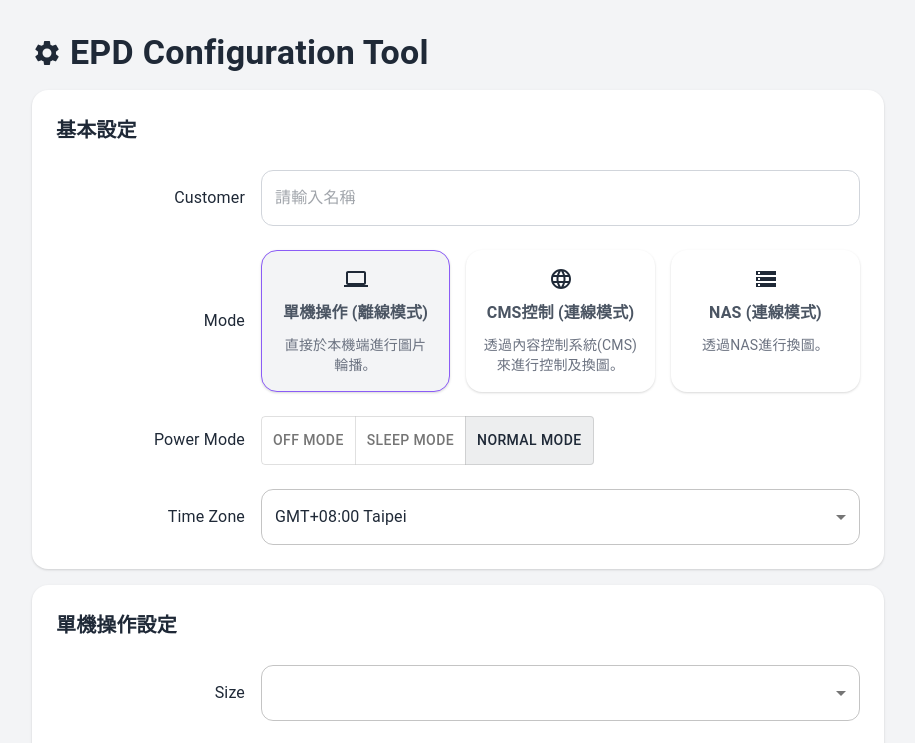
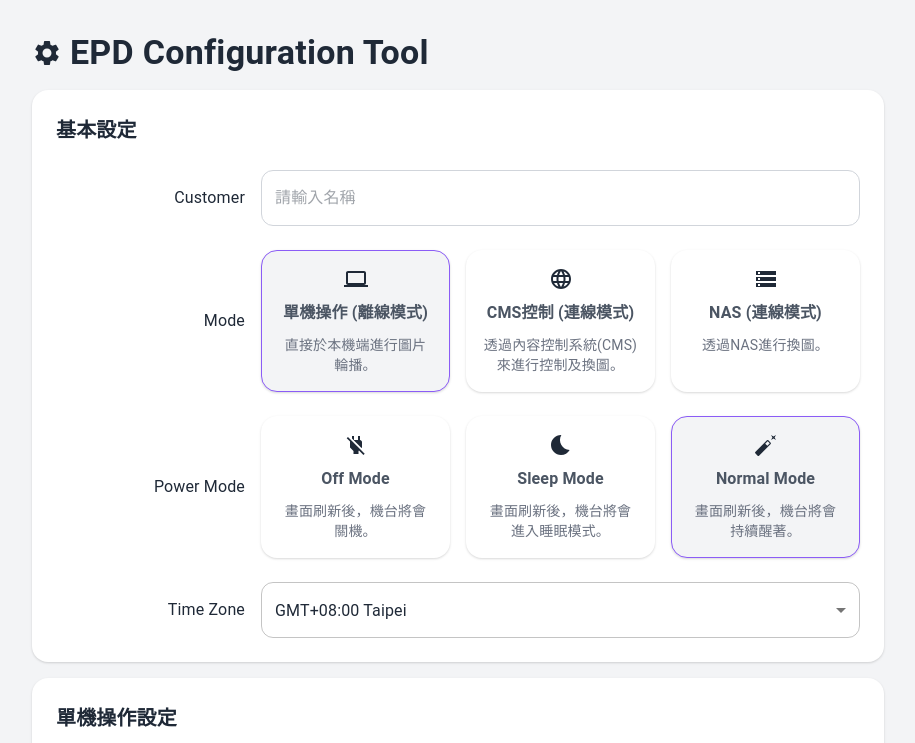
Before and after one commit to tsia-sionghai/epd-config-tool, a React (Vite) app: page / in a window 1280 px wide. Shown: the top 743 px of the page, without its empty margins (182-1097 px from the left). Built offline with nearby package versions, Linux system fonts and the light colour scheme.

Commit message:
Update PowerModeSelector.tsx

```diff
--- a/src/components/PowerModeSelector.tsx
+++ b/src/components/PowerModeSelector.tsx
@@ -1,28 +1,51 @@
 import React from 'react';
-import { ToggleButtonGroup, ToggleButton } from '@mui/material';
+import Grid from '@mui/material/Grid';
+import SelectableButton from './SelectableButton';
+import PowerOffIcon from '@mui/icons-material/PowerOff';
+import BedtimeIcon from '@mui/icons-material/Bedtime';
+import AutoFixNormalIcon from '@mui/icons-material/AutoFixNormal';
 
-interface PowerModeSelectorProps {
-  value: string;
-  onChange: (value: string) => void;
+interface ModeSelectorProps {
+  value: 'normal' | 'hibernation' | 'off';
+  onChange: (value: 'normal' | 'hibernation' | 'off') => void;
 }
 
-const PowerModeSelector: React.FC<PowerModeSelectorProps> = ({ value, onChange }) => (
-  <ToggleButtonGroup
-    value={value}
-    exclusive
-    onChange={(_, newValue) => onChange(newValue)}
-    aria-label="power mode"
-  >
-    <ToggleButton value="off" aria-label="off mode">
-      Off Mode
-    </ToggleButton>
-    <ToggleButton value="sleep" aria-label="sleep mode">
-      Sleep Mode
-    </ToggleButton>
-    <ToggleButton value="normal" aria-label="normal mode">
-      Normal Mode
-    </ToggleButton>
-  </ToggleButtonGroup>
-);
+const PowerModeSelector: React.FC<ModeSelectorProps> = ({ value, onChange }) => {
+  return (
+    <Grid container spacing={2}>
+      {[
+        {
+          mode: 'off',
+          icon: <PowerOffIcon />,
+          title: 'Off Mode',
+          description: '畫面刷新後，機台將會關機。'
+        },
+        {
+          mode: 'hibernation',
+          icon: <BedtimeIcon />,
+          title: 'Sleep Mode',
+          description: '畫面刷新後，機台將會進入睡眠模式。'
+        },
+        {
+          mode: 'normal',
+          icon: <AutoFixNormalIcon />,
+          title: 'Normal Mode',
+          description: '畫面刷新後，機台將會持續醒著。'
+        },
+      ].map((item) => (
+        <Grid item xs={4} key={item.mode}>
+          <SelectableButton
+            selected={value === item.mode}
+            onClick={() => onChange(item.mode as 'normal' | 'hibernation' | 'off')}
+            icon={item.icon}
+            title={item.title}
+            description={item.description}
+            sx={{ height: '100%' }}  // 確保每個按鈕填滿 Grid item 的高度
+          />
+        </Grid>
+      ))}
+    </Grid>
+  );
+};
 
 export default PowerModeSelector;
```
